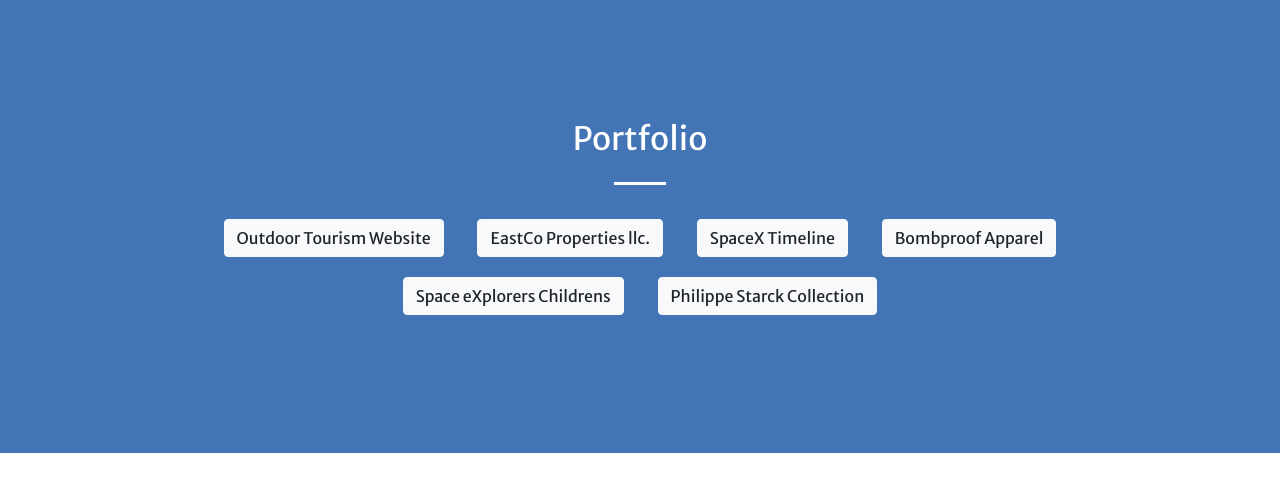
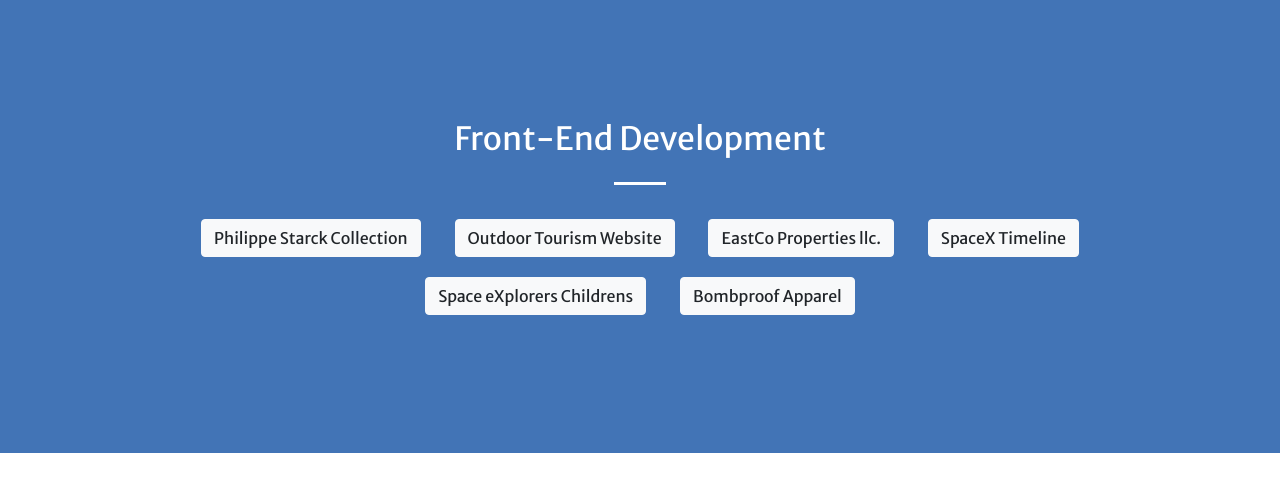
Before and after one commit to gr4vty/portfolio, a plain HTML site: page index.html in a window 1280 px wide. Shown: the part 2020-2499 px from the top of the page. Drawn offline with nearby package versions, Linux system fonts and the light colour scheme.

Commit message:
Update index.html

```diff
--- a/index.html
+++ b/index.html
@@ -103,14 +103,14 @@
         <div class="new mb-5"  style="background-color: #4274b6;"  id="projects">
             <section class="page-section bg-lights text-black"  >
                 <div class="container text-center">
-                    <h2 class="mb-4 text-white">Portfolio</h2>
+                    <h2 class="mb-4 text-white">Front-End Development</h2>
                     <hr class="divider light my-4" />
+                    <a class="btn btn-light btn-md" target="_blank" href="https://gr4vty.github.io/philippestarck/" style="margin: 10px 15px; ">Philippe Starck Collection</a>
                     <a class="btn btn-light btn-md" target="_blank" href="https://gr4vty.github.io/adventure/#" style="margin: 10px 15px; ">Outdoor Tourism Website</a>
                     <a class="btn btn-light btn-md" target="_blank" href="https://gr4vty.github.io/EastCo/" style="margin: 10px 15px; ">EastCo Properties llc.</a>
                     <a class="btn btn-light btn-md" target="_blank" href="https://gr4vty.github.io/SpaceX/" style="margin: 10px 15px; ">SpaceX Timeline</a>
+                    <a class="btn btn-light btn-md" target="_blank" href="https://gr4vty.github.io/space-explorers/" style="margin: 10px 15px; ">Space eXplorers Childrens</a>
                     <a class="btn btn-light btn-md" target="_blank" href="https://gr4vty.github.io/business/" style="margin: 10px 15px; ">Bombproof Apparel</a>
-                    <a class="btn btn-light btn-md" target="_blank" href="https://gr4vty.github.io/space-explorers/" style="margin: 10px 15px; ">Space eXplorers Childrens</a>
-                    <a class="btn btn-light btn-md" target="_blank" href="https://gr4vty.github.io/philippestarck/" style="margin: 10px 15px; ">Philippe Starck Collection</a>
                 </div>
             </section>
         </div>
```
